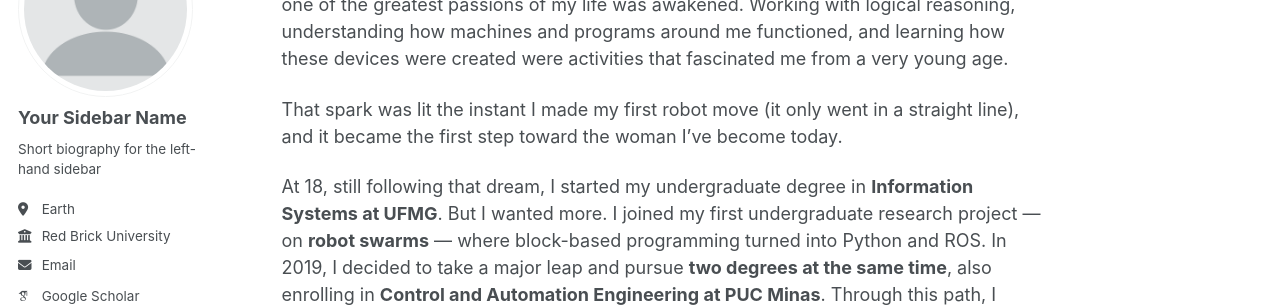
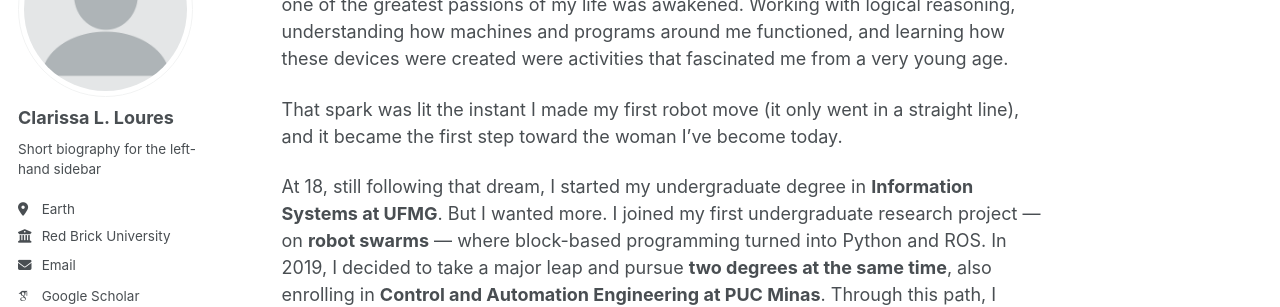
Before and after one commit to Clalloures/clalloures.github.io, a Jekyll site: the page built from _pages/about.md, in a window 1280 px wide. Shown: the part 177-484 px from the top of the page. Built offline with Jekyll 4.4.1, drawn with Linux system fonts in a browser that asks for light colours; some web fonts are replaced.

Commit message:
Update _config.yml

```diff
--- a/_config.yml
+++ b/_config.yml
@@ -23,7 +23,7 @@ repository               : "clalloures/clalloures.github.io"
 author:
   # Biographic information
   avatar           : "profile.png"
-  name             : "Your Sidebar Name"
+  name             : "Clarissa L. Loures"
   pronouns         : # example: "she/her"
   bio              : "Short biography for the left-hand sidebar"
   location         : "Earth"
```
